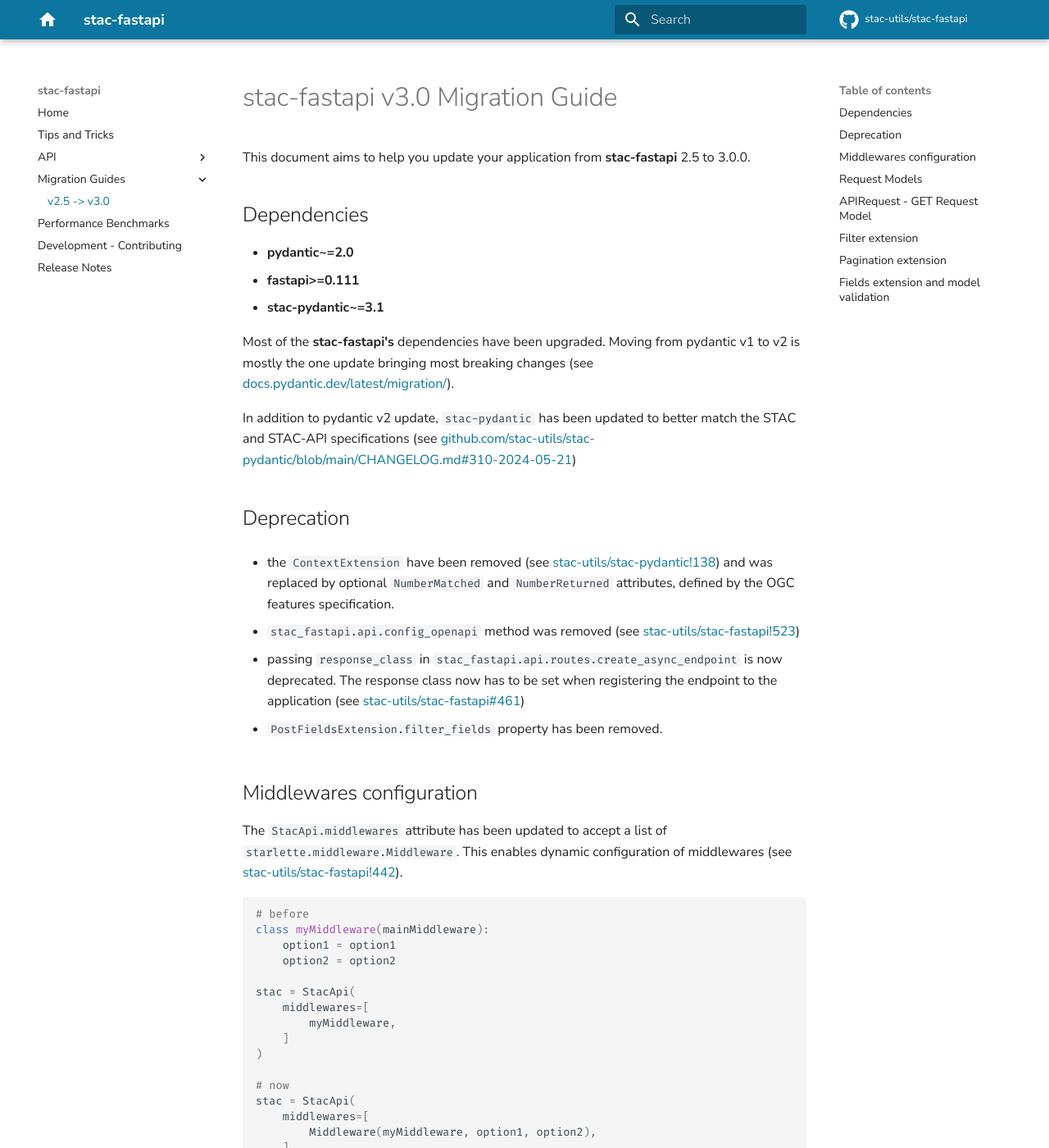
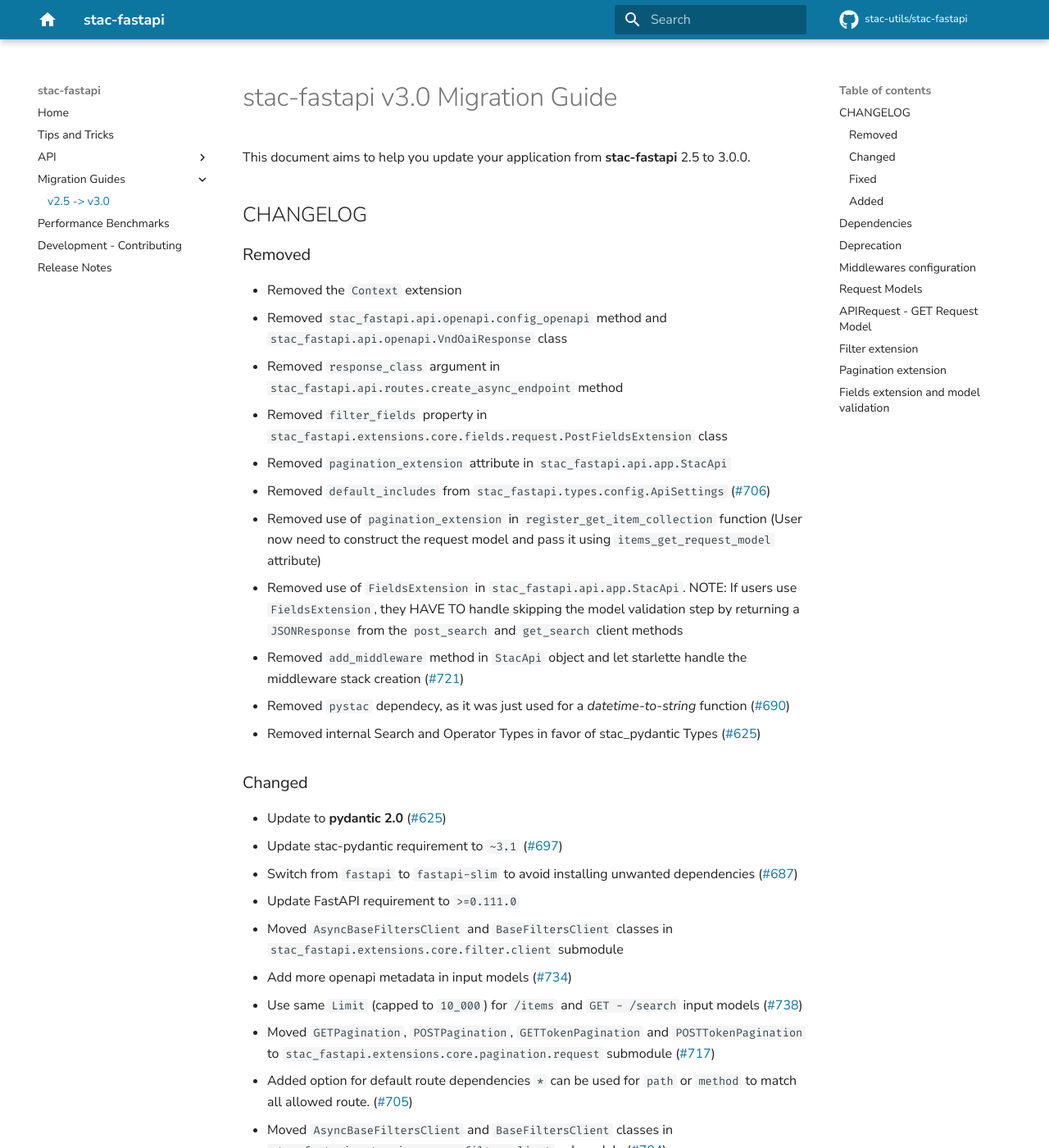
Before and after one commit to stac-utils/stac-fastapi, an MkDocs documentation site: the page built from docs/src/migrations/v3.0.0.md, in a window 1280 px wide and 1400 px high. Shown: the whole window at 82% size. Built offline with MkDocs 1.6.1 and Material for MkDocs 9.7.7, drawn with Linux system fonts in a browser that asks for light colours; comment, search, counter and statistics services are not loaded; some of the changed text lies outside the part shown.

Commit message:
add changelog in migration guide

```diff
--- a/docs/src/migrations/v3.0.0.md
+++ b/docs/src/migrations/v3.0.0.md
@@ -2,6 +2,60 @@
 # stac-fastapi v3.0 Migration Guide
 
 This document aims to help you update your application from **stac-fastapi** 2.5 to 3.0.0.
+
+## CHANGELOG
+
+### Removed
+
+* Removed the `Context` extension
+* Removed `stac_fastapi.api.openapi.config_openapi` method and `stac_fastapi.api.openapi.VndOaiResponse` class
+* Removed `response_class` argument in `stac_fastapi.api.routes.create_async_endpoint` method
+* Removed `filter_fields` property in `stac_fastapi.extensions.core.fields.request.PostFieldsExtension` class
+* Removed `pagination_extension` attribute in `stac_fastapi.api.app.StacApi`
+* Removed `default_includes` from `stac_fastapi.types.config.ApiSettings` ([#706](https://github.com/stac-utils/stac-fastapi/pull/706))
+* Removed use of `pagination_extension` in `register_get_item_collection` function (User now need to construct the request model and pass it using `items_get_request_model` attribute)
+* Removed use of `FieldsExtension` in `stac_fastapi.api.app.StacApi`. NOTE: If users use `FieldsExtension`, they HAVE TO handle skipping the model validation step by returning a `JSONResponse` from the `post_search` and `get_search` client methods
+* Removed `add_middleware` method in `StacApi` object and let starlette handle the middleware stack creation ([#721](https://github.com/stac-utils/stac-fastapi/pull/721))
+* Removed `pystac` dependecy, as it was just used for a *datetime-to-string* function ([#690](https://github.com/stac-utils/stac-fastapi/pull/690))
+* Removed internal Search and Operator Types in favor of stac_pydantic Types ([#625](https://github.com/stac-utils/stac-fastapi/pull/625))
+
+### Changed
+
+* Update to **pydantic 2.0** ([#625](https://github.com/stac-utils/stac-fastapi/pull/625))
+* Update stac-pydantic requirement to `~3.1` ([#697](https://github.com/stac-utils/stac-fastapi/pull/697))
+* Switch from `fastapi` to `fastapi-slim` to avoid installing unwanted dependencies ([#687](https://github.com/stac-utils/stac-fastapi/pull/687))
+* Update FastAPI requirement to `>=0.111.0`
+* Moved `AsyncBaseFiltersClient` and `BaseFiltersClient` classes in `stac_fastapi.extensions.core.filter.client` submodule
+* Add more openapi metadata in input models ([#734](https://github.com/stac-utils/stac-fastapi/pull/734))
+* Use same `Limit` (capped to `10_000`) for `/items` and `GET - /search` input models ([#738](https://github.com/stac-utils/stac-fastapi/pull/738))
+* Moved `GETPagination`, `POSTPagination`, `GETTokenPagination` and `POSTTokenPagination` to `stac_fastapi.extensions.core.pagination.request` submodule ([#717](https://github.com/stac-utils/stac-fastapi/pull/717))
+* Added option for default route dependencies `*` can be used for `path` or `method` to match all allowed route. ([#705](https://github.com/stac-utils/stac-fastapi/pull/705))
+* Moved `AsyncBaseFiltersClient` and `BaseFiltersClient` classes in `stac_fastapi.extensions.core.filter.client` submodule ([#704](https://github.com/stac-utils/stac-fastapi/pull/704))
+* Replace Enum with `Literal` for `FilterLang`. ([#686](https://github.com/stac-utils/stac-fastapi/pull/686))
+* Fix response model *validation* ([#625](https://github.com/stac-utils/stac-fastapi/pull/625))
+* Use status code 201 for Item/Collection creation ([#625](https://github.com/stac-utils/stac-fastapi/pull/625))
+* Add `response_class` attribute in `FilterExtension` class
+* Add version pinning (`~=3.0`) for stac-fastapi submodules
+
+### Fixed
+
+* Updated default `filter` language in filter extension's POST search request model to match the extension's documentation ([#711](https://github.com/stac-utils/stac-fastapi/issues/711))
+* Fix missing default (`None`) for optional `query` attribute in `QueryExtensionPostRequest` model ([#701](https://github.com/stac-utils/stac-fastapi/pull/701))
+* Make `str_to_interval` not return a tuple for single-value input (fixing `datetime` argument as passed to `get_search`). ([#692](https://github.com/stac-utils/stac-fastapi/pull/692))
+
+### Added
+
+* Add enhanced middleware configuration to the StacApi class, enabling specific middleware options and dynamic addition post-application initialization. ([#442](https://github.com/stac-utils/stac-fastapi/pull/442))
+* Add *response* pydantic models to OpenAPI, even if model validation is turned off ([#625](https://github.com/stac-utils/stac-fastapi/pull/625))
+* Add attributes to `stac_fastapi.api.app.StacApi` to enable customization of request model for:
+  - `/collections`: **collections_get_request_model**, default to `EmptyRequest`
+  - `/collections/{collection_id}`: **collection_get_request_model**, default to `CollectionUri`
+  - `/collections/{collection_id}/items`: **items_get_request_model**, default to `ItemCollectionUri`
+  - `/collections/{collection_id}/items/{item_id}`: **item_get_request_model**, default to `ItemUri`
+* Add **Aggregation** extension ([#684](https://github.com/stac-utils/stac-fastapi/pull/684))
+* Add **Free-text** extension ([#655](https://github.com/stac-utils/stac-fastapi/pull/655))
+* Add **Collection-Search** extension ([#736](https://github.com/stac-utils/stac-fastapi/pull/736), [#739](https://github.com/stac-utils/stac-fastapi/pull/739))
+
 
 ## Dependencies
 
```
